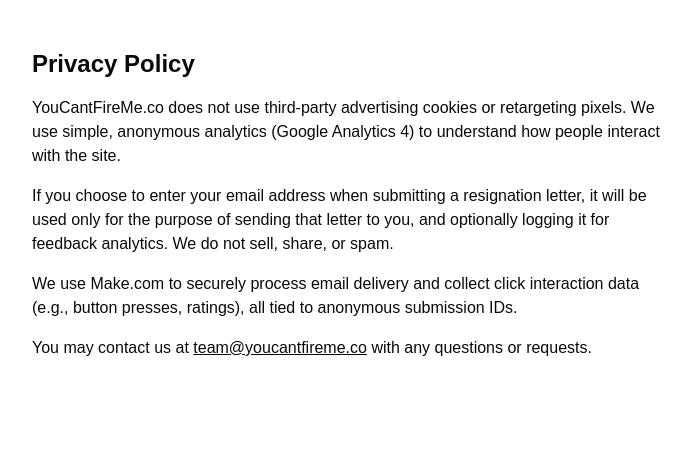
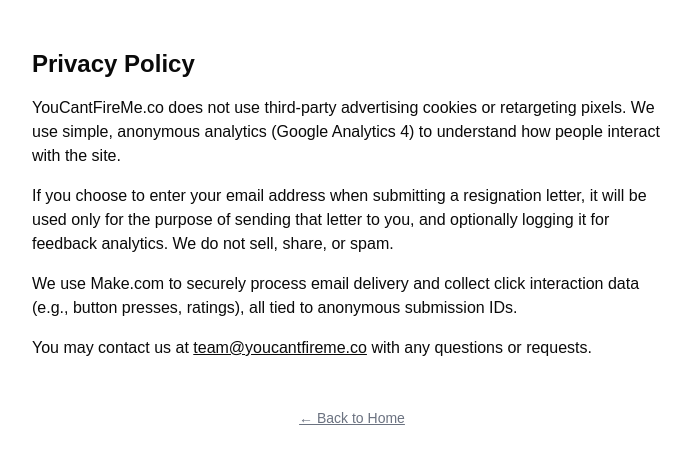
Before and after one commit to APerkinsVT/you-cant-fire-me, a Next.js app: page /privacy in a window 1280 px wide. Shown: the top 464 px of the page, without its empty margins (288-979 px from the left). Built offline with nearby package versions, Linux system fonts and the light colour scheme.

Commit message:
Update page.tsx added 'Back to Home' to Privacy Policy footer

```diff
--- a/app/privacy/page.tsx
+++ b/app/privacy/page.tsx
@@ -2,19 +2,29 @@ export default function PrivacyPolicy() {
   return (
     <main className="max-w-2xl mx-auto px-4 py-12">
       <h1 className="text-2xl font-bold mb-4">Privacy Policy</h1>
+
       <p className="mb-4">
         YouCantFireMe.co does not use third-party advertising cookies or retargeting pixels.
         We use simple, anonymous analytics (Google Analytics 4) to understand how people interact with the site.
       </p>
+
       <p className="mb-4">
         If you choose to enter your email address when submitting a resignation letter, it will be used only for the purpose of sending that letter to you, and optionally logging it for feedback analytics. We do not sell, share, or spam.
       </p>
+
       <p className="mb-4">
         We use Make.com to securely process email delivery and collect click interaction data (e.g., button presses, ratings), all tied to anonymous submission IDs.
       </p>
+
       <p className="mb-4">
         You may contact us at <a href="mailto:team@youcantfireme.co" className="underline">team@youcantfireme.co</a> with any questions or requests.
       </p>
+
+      <footer className="mt-12 text-center text-sm text-gray-500">
+        <a href="/" className="underline hover:text-black">
+          ← Back to Home
+        </a>
+      </footer>
     </main>
   );
 }
```
